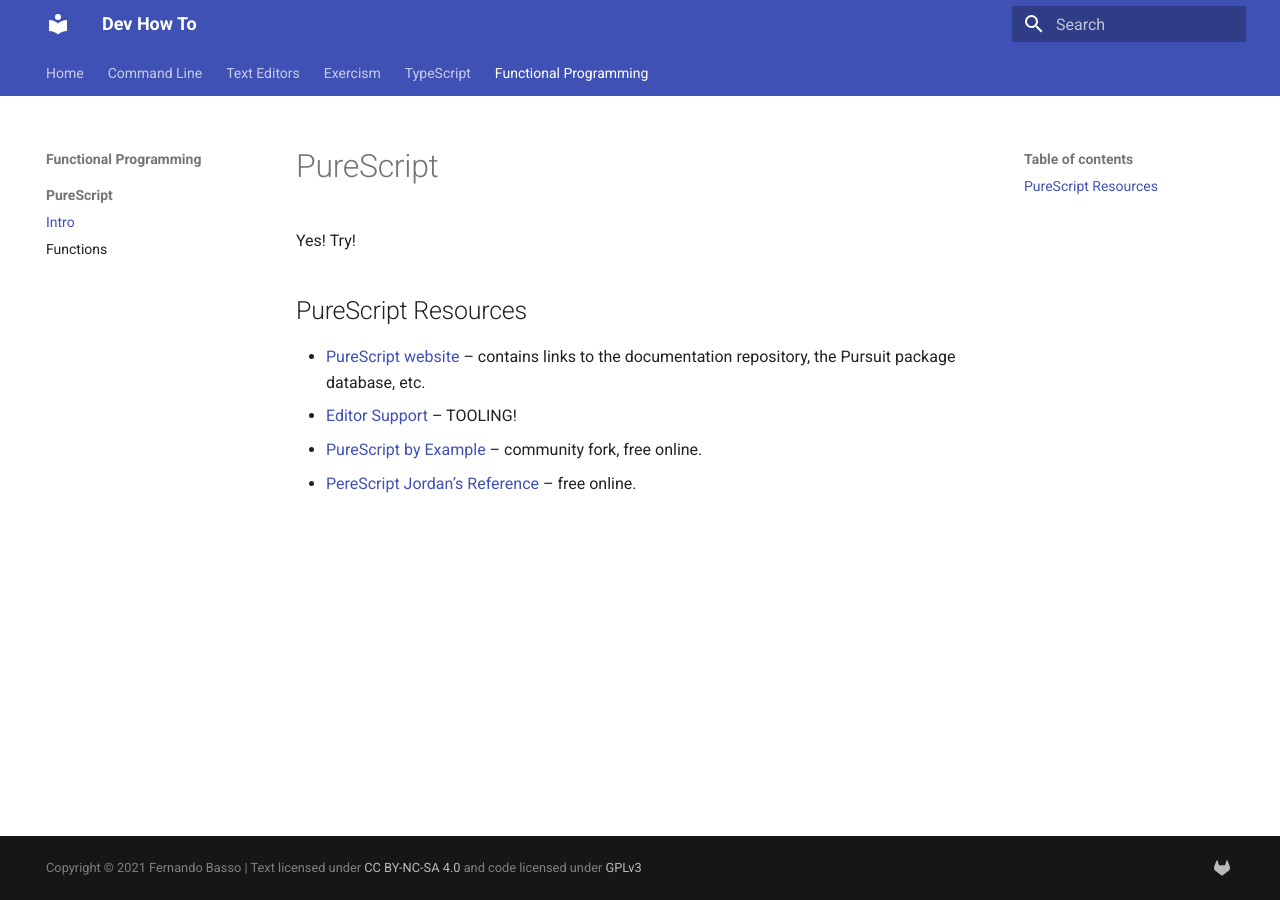
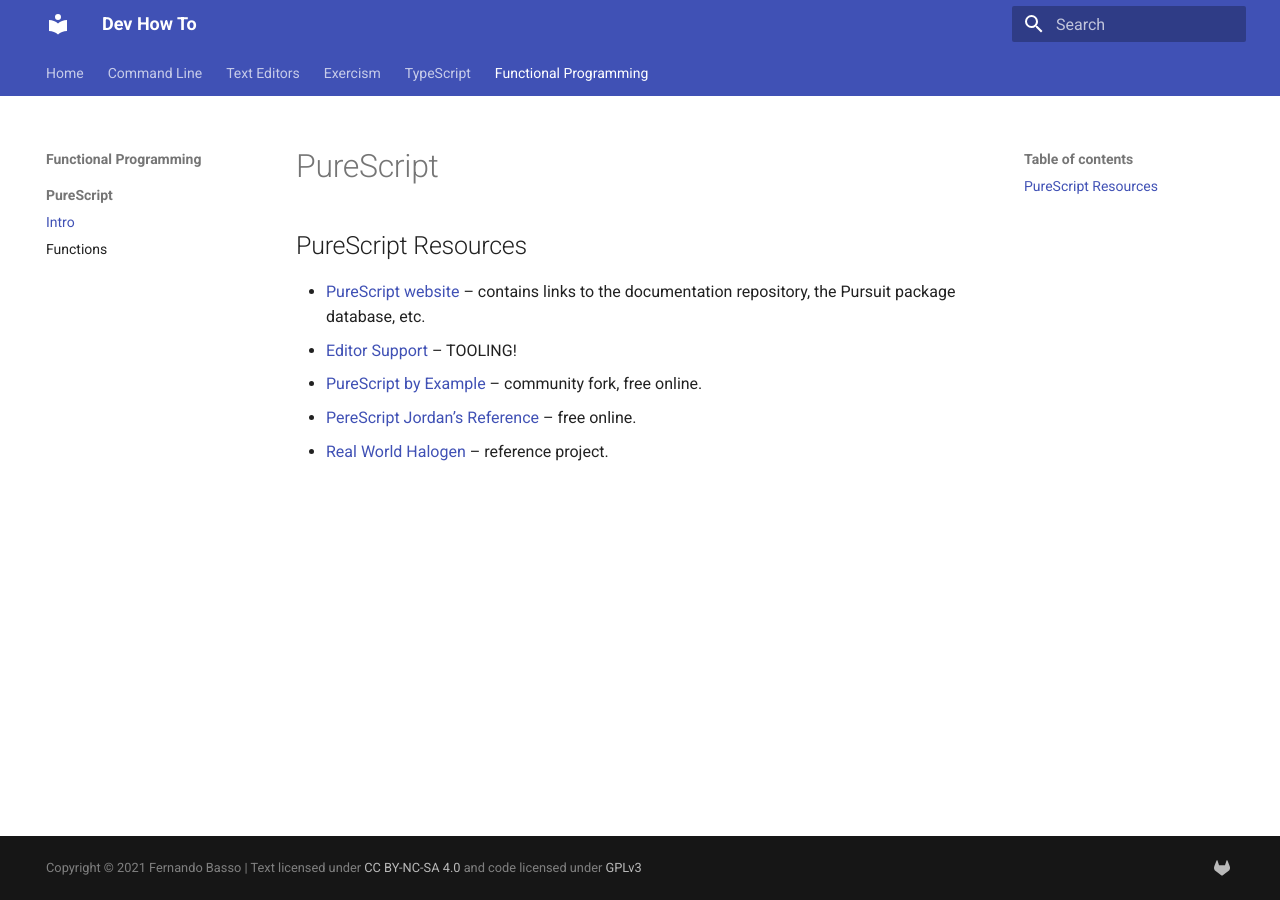
Before and after one commit to FernandoBasso/devhowto, an MkDocs documentation site: the page built from docs/purescript/intro.md, in a window 1280 px wide. Built offline with MkDocs 1.6.1 and Material for MkDocs 9.7.7, drawn with Linux system fonts in a browser that asks for light colours.

Commit message:
purescript: Add Real World Halogen link

```diff
--- a/docs/purescript/intro.md
+++ b/docs/purescript/intro.md
@@ -1,8 +1,4 @@
 # PureScript
-
-
-
-Yes! Try!
 
 
 
@@ -12,3 +8,5 @@
 - [Editor Support](https://github.com/purescript/documentation/blob/master/ecosystem/Editor-and-tool-support.md) – TOOLING!
 - [PureScript by Example](https://book.purescript.org) – community fork, free online.
 - [PereScript Jordan’s Reference](https://jordanmartinez.github.io/purescript-jordans-reference-site/) – free online.
+
+- [Real World Halogen](https://github.com/thomashoneyman/purescript-halogen-realworld) – reference project.
```
